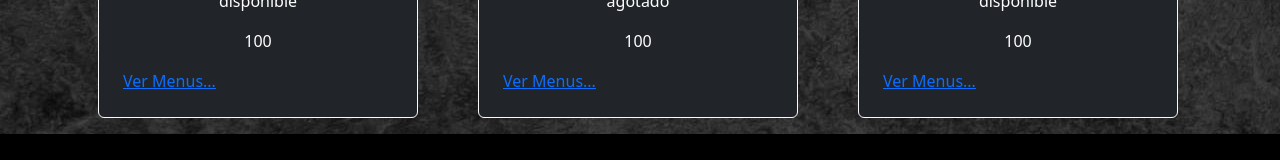
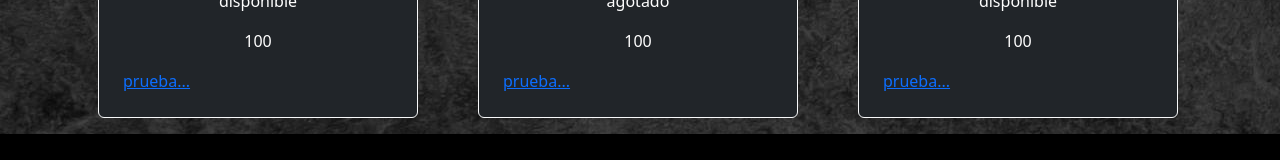
Before and after one commit to NatSsy/ElClubDeLaMilanesa-FRONTEND, a React (Create React App) app: page /menu in a window 1280 px wide. Shown: the part 590-750 px from the top of the page. Built offline with nearby package versions, Linux system fonts and the light colour scheme.

Commit message:
prueba de menus en rama dev

```diff
--- a/src/ClubMilanesa/pages/MenuPage.jsx
+++ b/src/ClubMilanesa/pages/MenuPage.jsx
@@ -33,7 +33,7 @@ export const MenuPage = () => {
                                         {menu.precio}
                                     </Card.Text>
                                     <NavLink to={`/Menus/${menu.categoria}`} >
-                                        Ver Menus...
+                                        prueba...
                                     </NavLink>
                                 </Card.Body>
                             </Card>
```
